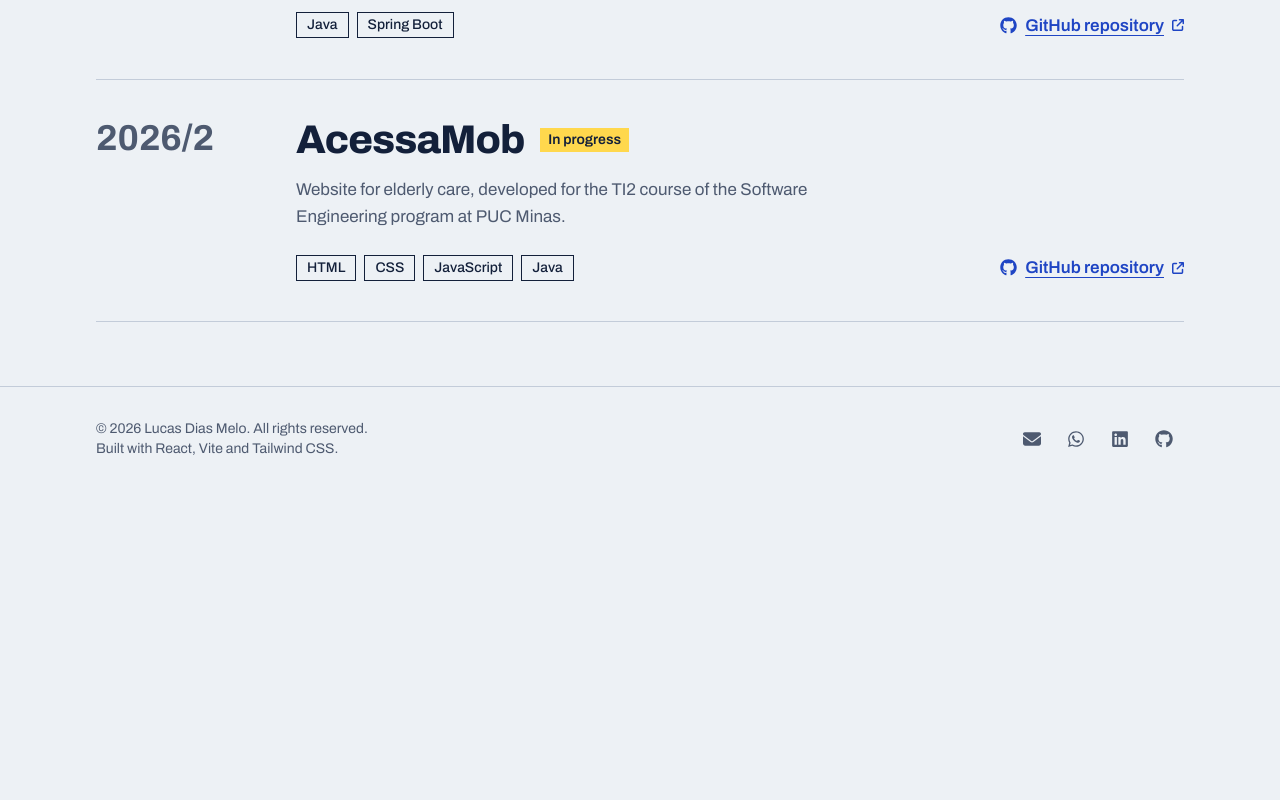
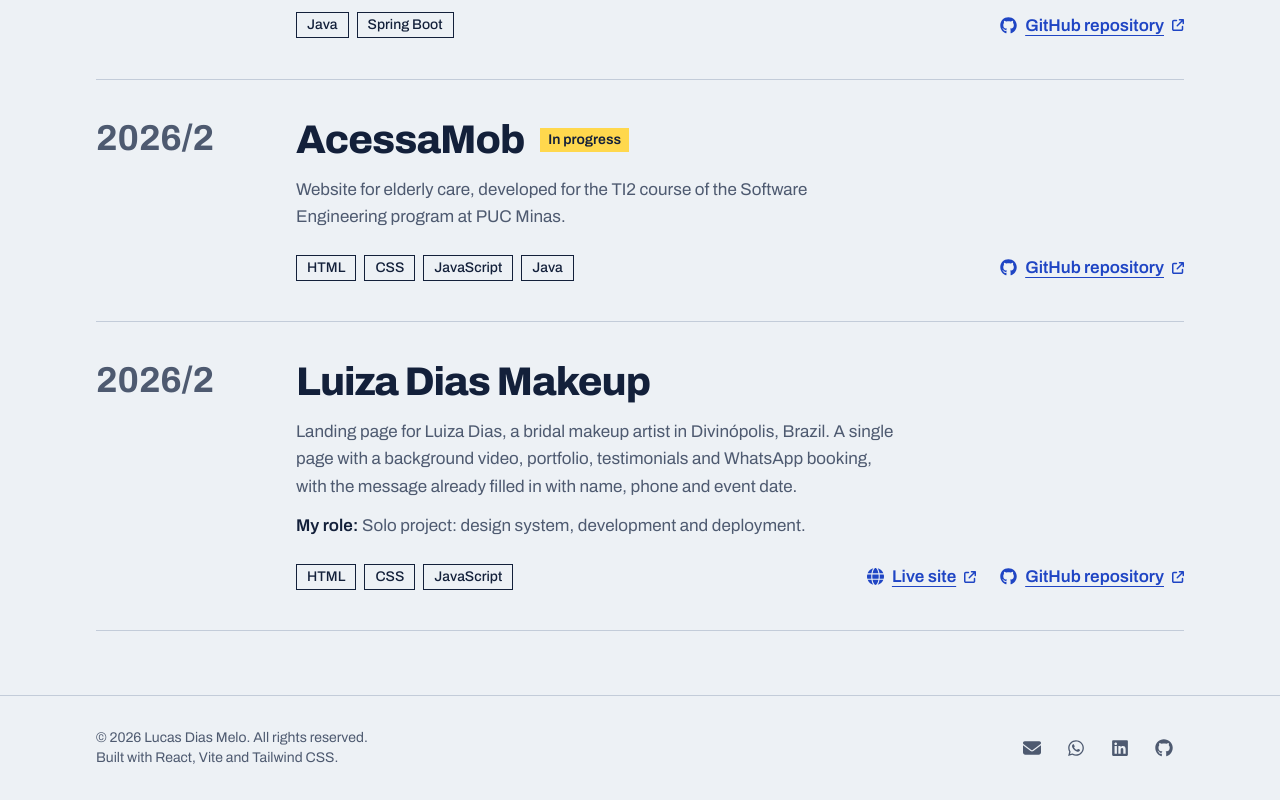
Before and after one commit to lucasdiasmz/lucas-portfolio, a React (Vite) app: page /projetos in a window 1280 px wide. Shown: the part 852-1652 px from the top of the page. Before the commit the page ends 1343 px from the top, so only its background shows below. Built offline with nearby package versions, Linux system fonts and the light colour scheme; no server answers.

Commit message:
Add Luiza Dias Makeup project

```diff
--- a/src/components/ProjectCard.jsx
+++ b/src/components/ProjectCard.jsx
@@ -1,5 +1,8 @@
-import { FaArrowUpRightFromSquare, FaGithub, FaLock } from 'react-icons/fa6'
+import { FaArrowUpRightFromSquare, FaGithub, FaGlobe, FaLock } from 'react-icons/fa6'
 import { useLanguage } from '../i18n/LanguageContext.jsx'
+
+const linkClass =
+  'inline-flex items-center gap-2 font-semibold text-cobalt underline decoration-1 underline-offset-4 hover:decoration-2'
 
 // Conteúdo de um projeto dentro da linha do tempo (a data fica na coluna da Timeline)
 export default function ProjectCard({ project }) {
@@ -33,13 +36,16 @@ export default function ProjectCard({ project }) {
           ))}
         </ul>
 
+        <div className="flex flex-wrap items-center gap-x-6 gap-y-2">
+          {project.site && (
+            <a href={project.site} target="_blank" rel="noopener noreferrer" className={linkClass}>
+              <FaGlobe aria-hidden="true" />
+              {t.projects.site}
+              <FaArrowUpRightFromSquare aria-hidden="true" className="text-xs" />
+            </a>
+          )}
           {project.repo ? (
-          <a
-            href={project.repo}
-            target="_blank"
-            rel="noopener noreferrer"
-            className="inline-flex items-center gap-2 font-semibold text-cobalt underline decoration-1 underline-offset-4 hover:decoration-2"
-          >
+            <a href={project.repo} target="_blank" rel="noopener noreferrer" className={linkClass}>
               <FaGithub aria-hidden="true" />
               {t.projects.repo}
               <FaArrowUpRightFromSquare aria-hidden="true" className="text-xs" />
@@ -53,6 +59,7 @@ export default function ProjectCard({ project }) {
             )
           )}
         </div>
+      </div>
     </article>
   )
 }
--- a/src/data/profile.js
+++ b/src/data/profile.js
@@ -110,6 +110,23 @@ export const projects = [
     technologies: ['HTML', 'CSS', 'JavaScript', 'Java'],
     repo: 'https://github.com/ICEI-PUC-Minas-PMGES-TI/pmg-es-2026-2-ti2-8183100-acessa-mob',
   },
+  {
+    id: 'lp-luizadiasmakeup',
+    date: '2026-11',
+    period: '2026/2',
+    name: { pt: 'Luiza Dias Makeup', en: 'Luiza Dias Makeup' },
+    description: {
+      pt: 'Landing page da Luiza Dias, maquiadora de noivas em Divinópolis-MG. Página única com vídeo de fundo, portfólio, depoimentos e agendamento pelo WhatsApp, com a mensagem já preenchida com nome, telefone e data do evento.',
+      en: 'Landing page for Luiza Dias, a bridal makeup artist in Divinópolis, Brazil. A single page with a background video, portfolio, testimonials and WhatsApp booking, with the message already filled in with name, phone and event date.',
+    },
+    role: {
+      pt: 'Projeto individual: design system, desenvolvimento e publicação.',
+      en: 'Solo project: design system, development and deployment.',
+    },
+    technologies: ['HTML', 'CSS', 'JavaScript'],
+    repo: 'https://github.com/lucasdiasmz/lp-luizadiasmakeup',
+    site: 'https://luizadiasmakeup.vercel.app', // opcional: link do site publicado
+  },
 ]
 
 // -----------------------------------------------------------------------------
--- a/src/i18n/translations.js
+++ b/src/i18n/translations.js
@@ -37,6 +37,7 @@ export const translations = {
       role: 'Meu papel',
       inProgress: 'Em desenvolvimento',
       repo: 'Repositório no GitHub',
+      site: 'Ver site no ar',
       privateRepo: 'Repositório privado',
       empty: 'Nenhum projeto com essa tecnologia.',
       imageAlt: 'Projeto em funcionamento',
@@ -125,6 +126,7 @@ export const translations = {
       role: 'My role',
       inProgress: 'In progress',
       repo: 'GitHub repository',
+      site: 'Live site',
       privateRepo: 'Private repository',
       empty: 'No projects with this technology.',
       imageAlt: 'Project in action',
```
Lines whose indentation alone changed are shown as unchanged.
